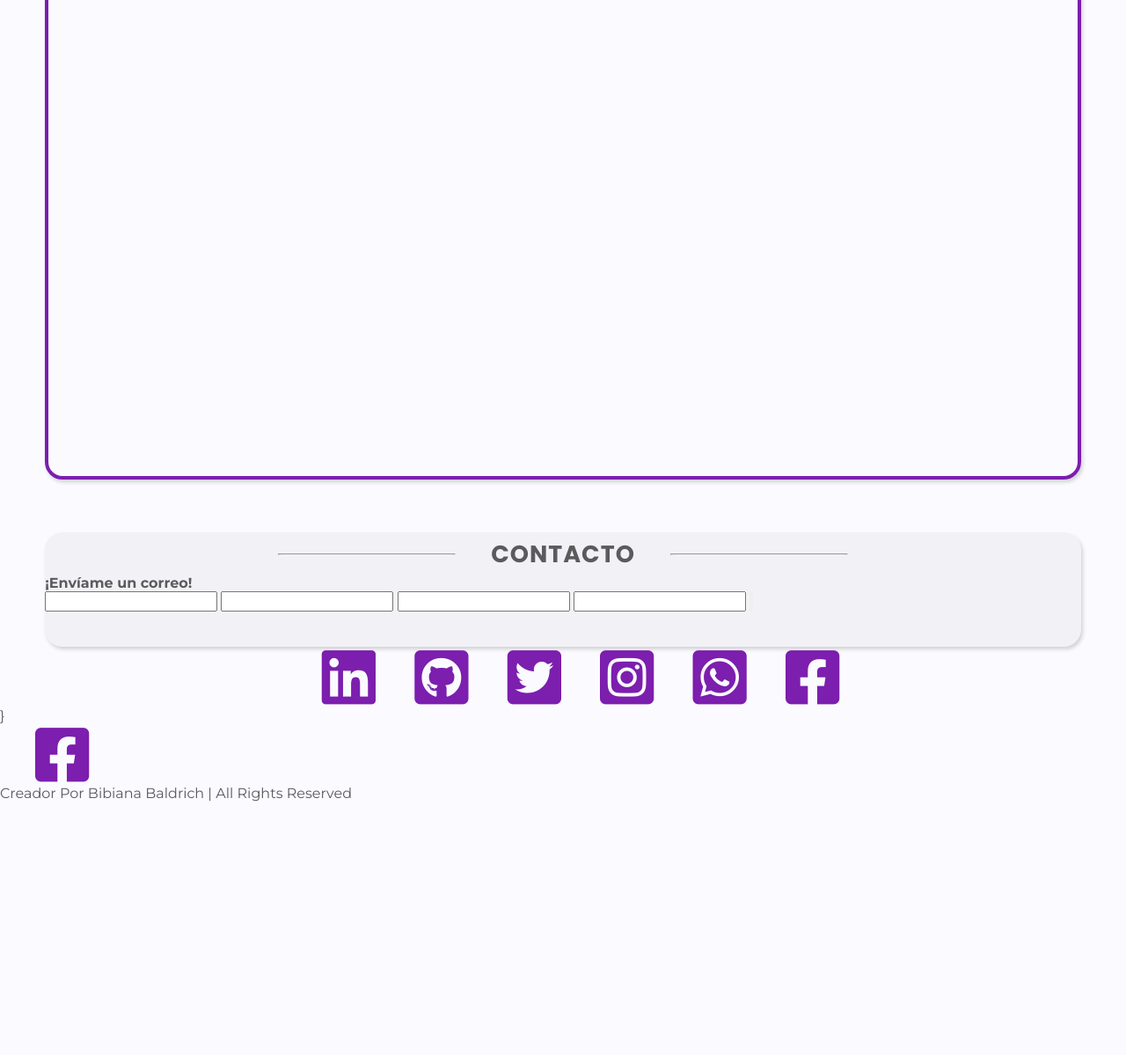
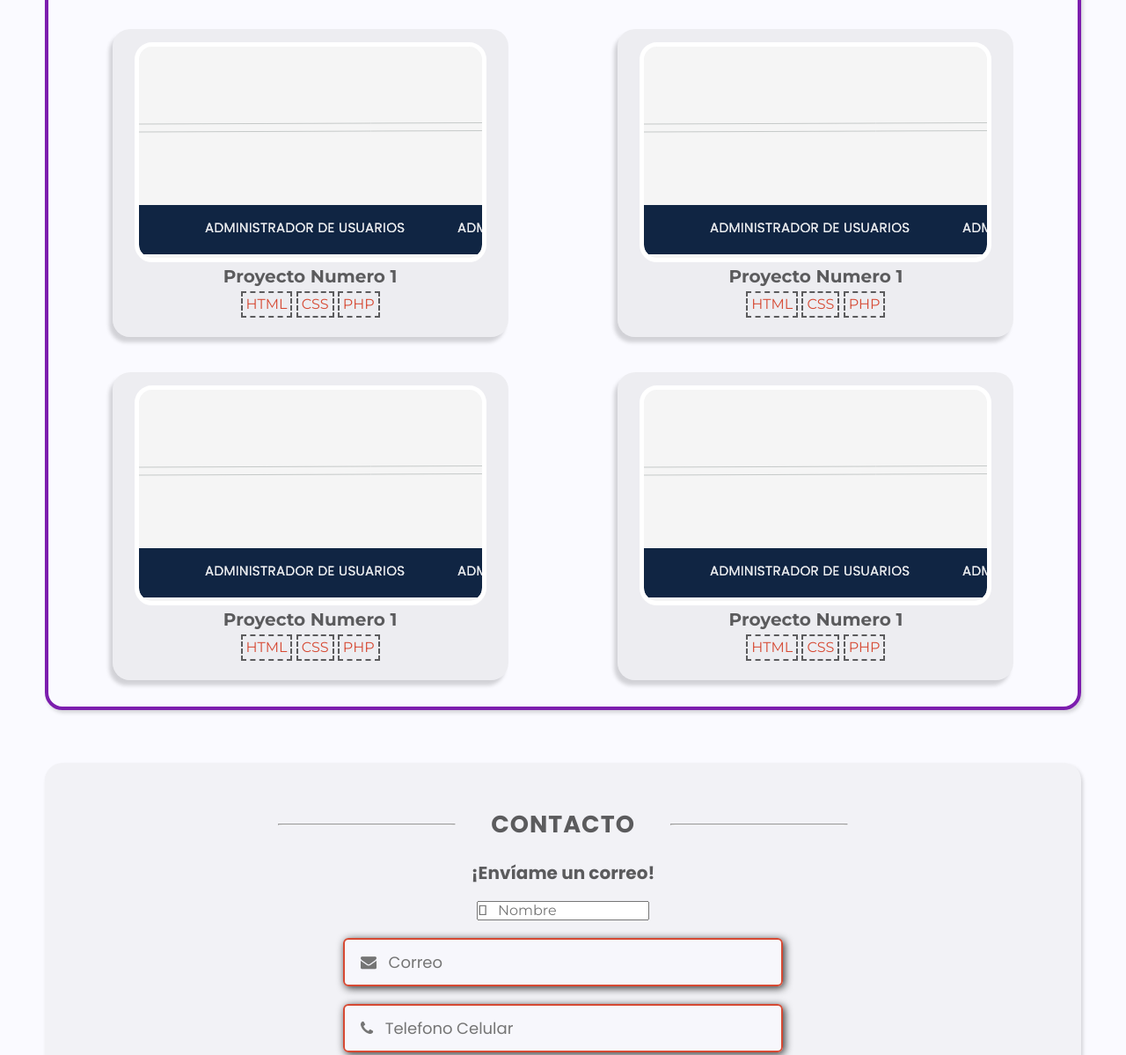
Before and after one commit to bibianabaldrich/bibianabaldrich.github.io, a plain HTML site: page index.html in a window 1280 px wide. Shown: the part 2641-3840 px from the top of the page at 88% size. Before the commit the page ends 3553 px from the top, so only its background shows below. Drawn offline with Linux system fonts and the light colour scheme.

Commit message:
diseño de proyecto y contacto

```diff
--- a/assets/css/estilos.css
+++ b/assets/css/estilos.css
@@ -384,48 +384,48 @@ hr {
     margin-top: 60px;
 }
 
-.divtecnologias-contenedor{
-    display:grid;
+.divtecnologias-contenedor {
+    display: grid;
     grid-template-columns: 1fr 1fr 1fr 1fr;
 }
 
-.divtecnologias-item{
+.divtecnologias-item {
 
     height: 80px;
     width: 230px;
     background: var(--color-textomenu) 0% 0% no-repeat padding-box;
     border-radius: 7px;
-margin-right:auto;
+    margin-right: auto;
     margin-left: auto;
     margin-top: 30px;
     /* margin-bottom: 30px; */
-display:grid;
-grid-template-columns:50px auto;
-justify-content:left;
-align-content:center;
+    display: grid;
+    grid-template-columns: 50px auto;
+    justify-content: left;
+    align-content: center;
     padding-left: 10px;
     align-items: center;
 
 }
 
-.imagen-tecnologia-item{
-    width:45px;
+.imagen-tecnologia-item {
+    width: 45px;
     height: 45px;
     margin-left: 10px;
 }
 
-.divtecnologias-item p{
+.divtecnologias-item p {
     margin-left: 15px;
-    display:inline-block;
+    display: inline-block;
     font-weight: bold;
     font-family: 'Poppins';
-    color:var(--color--texto--sol);
+    color: var(--color--texto--sol);
     font-size: 15px;
     letter-spacing: 1px;
 
 }
 
-.imagen-tecnologia-item:first-child{
+.imagen-tecnologia-item:first-child {
     background: url(https://upload.wikimedia.org/wikipedia/commons/thumb/6/61/HTML5_logo_and_wordmark.svg/1200px-HTML5_logo_and_wordmark.svg.png) no-repeat center;
     -webkit-background-size: cover;
     -moz-background-size: cover;
@@ -433,7 +433,7 @@ margin-left: 15px;
     background-size: cover;
 }
 
-.divservicios{
+.divservicios {
     width: 92%;
     height: auto;
     margin-left: auto;
@@ -445,31 +445,31 @@ margin-left: 15px;
     margin-top: 60px
 }
 
-.divservicios-contenedor{
-    display:grid;
+.divservicios-contenedor {
+    display: grid;
     grid-template-columns: 1fr 1fr 1fr;
     column-gap: 60px;
     row-gap: 40px;
     margin-top: 30px;
     margin-bottom: 30px;
-    padding-left:50px;
-    padding-right:50px;
+    padding-left: 50px;
+    padding-right: 50px;
 }
 
-.divservicios-item{
+.divservicios-item {
     border: 3px solid var(--color-primario);
     border-radius: 7px;
     background: var(--color-textomenu) 0% 0% no-repeat padding-box;
-height:300px;
+    height: 300px;
     padding-top: 20px;
     padding-bottom: 20px;
     padding-left: 30px;
     padding-right: 30px;
 }
 
-.servicio-imagen:first-child{
+.servicio-imagen:first-child {
     width: 50px;
-    height:50px;
+    height: 50px;
     margin-left: auto;
     margin-right: auto;
     background: url(https://upload.wikimedia.org/wikipedia/commons/thumb/6/61/HTML5_logo_and_wordmark.svg/1200px-HTML5_logo_and_wordmark.svg.png) no-repeat center;
@@ -480,27 +480,27 @@ padding-right: 30px;
     margin-bottom: 15px;
 }
 
-.servicio-nombre{
+.servicio-nombre {
     font-family: 'Poppins';
     font-weight: bold;
-    font-size:20px;
-    text-align:center;
+    font-size: 20px;
+    text-align: center;
     color: var(--color--texto--sol);
     margin-bottom: 10px;
 }
 
-.divservicios-item p{
+.divservicios-item p {
     font-family: 'Poppins';
     font-weight: regular;
-    font-size:15px;
-    text-align:justify;
+    font-size: 15px;
+    text-align: justify;
     color: var(--color--texto--sol);
-    line-height:1.5;
+    line-height: 1.5;
 }
 
-.divproyectos{
+.divproyectos {
     width: 92%;
-    height: 620px;
+    height: auto;
     margin-left: auto;
     margin-right: auto;
     box-shadow: 2px 3px 4px #00000029;
@@ -508,10 +508,68 @@ padding-right: 30px;
     border-radius: 20px;
     opacity: 1;
     margin-top: 60px;
+    padding-bottom: 30px;
 
 }
 
-.divcontacto{
+.contenedor-proyectos {
+    display: grid;
+    grid-template-columns: 1fr 1fr;
+    column-gap: 60px;
+    row-gap: 40px;
+    padding-left: 40px;
+    padding-right: 40px;
+    justify-content: center;
+    align-content: center;
+    align-items: center;
+    justify-items: center;
+    margin-top: 30px;
+}
+
+.divproyectos-item {
+
+    width: 450px;
+    height: 350px;
+    text-align: center;
+    background: rgba(187, 187, 190, 0.21) 0% 0% no-repeat padding-box;
+    box-shadow: -4px 6px 4px #00000029;
+    border-radius: 20px;
+}
+
+.imagen-proyecto {
+    width: 400px;
+    height: 250px;
+    margin-left: auto;
+    margin-right: auto;
+    margin-top: 15px;
+    border: 5px solid #FFFFFF;
+    border-radius: 20px;
+    background: transparent url(../images/proyecto1.png) 0% 0% no-repeat padding-box;
+}
+
+.titulo-proyecto {
+    margin-top: 5px;
+    font-family: 'Montserrat';
+    font-size: 20px;
+    color: var(--color--texto--sol);
+}
+
+.list-tec-proyecto {
+    margin-top: 5px;
+}
+
+.list-tec-proyecto p {
+    display: inline-block;
+    text-align: left;
+    text-transform: uppercase;
+    border: 1px dashed var(--color--texto--sol);
+    color: var(--color-secundario);
+    border-width: 2px;
+    padding: 4px;
+}
+
+
+.divcontacto {
     width: 92%;
     background: rgba(187, 187, 190, 0.14);
     box-shadow: 2px 3px 4px #00000029;
@@ -519,11 +577,67 @@ padding-right: 30px;
     margin-left: auto;
     margin-right: auto;
     height: auto;
+    padding-top: 20px;
+
     padding-bottom: 40px;
     margin-top: 60px;
+    text-align: center;
 }
 
-.fab{
+.divcontacto h4 {
+    color: var(--color--texto--sol);
+    font-family: 'Poppins';
+    font-size: 20px;
+    margin-top: 20px;
+    margin-bottom: 20px;
+}
+
+.contacto-form {
+    width: 500px;
+    height: 55px;
+    display: block;
+    margin-right: auto;
+    margin-left: auto;
+    background: rgba(250, 250, 255, 0.7) 0% 0% no-repeat padding-box;
+    box-shadow: 2px 2px 10px #000000CF;
+    border: 2px solid var(--color-secundario);
+    border-radius: 6px;
+    margin-top: 20px;
+    font-family: FontAwesome, 'Poppins';
+    font-style: normal;
+    font-weight: normal;
+    font-size: 18px;
+    text-decoration: inherit;
+    padding-left: 18px;
+}
+
+.input-mensaje {
+    height: 180px !important;
+    text-align: left !important;
+    vertical-align: text-top !important;
+}
+
+.btn-submit {
+    background-color: var(--color-primario);
+    width: 15vw;
+    height: 50px;
+    border-radius: 8px;
+    -webkit-box-shadow: 12px 12px 59px -32px rgba(245, 245, 245, 1);
+    -moz-box-shadow: 12px 12px 59px -32px rgba(245, 245, 245, 1);
+    box-shadow: 12px 12px 59px -32px rgba(245, 245, 245, 1);
+    box-shadow: 0 0 6px var(--color-textomenu);
+    font-size: 1.1vw;
+    text-decoration: none;
+    font-family: "Montserrat SemiBold";
+    color: var(--color-textomenu);
+    margin-right: auto;
+    margin-left: auto;
+
+
+    margin-top: 20px;
+}
+
+.fab {
 
     color: var(--color-primario);
     font-size: 70px;
@@ -531,7 +645,28 @@ padding-right: 30px;
     /* margin-right: 40px; */
 }
 
-.divredessociales{
-    margin:0px auto;
-    text-align:center;
+.divredessociales {
+    margin: 0px auto;
+    text-align: center;
+    margin-top: 60px;
+    margin-bottom: 60px;
 }
+
+.divpiedepagina {
+    width: 100%;
+    height: 150px;
+    background-color: var(--color-primario);
+    text-align: center;
+    padding-top: 30px;
+}
+
+.fa-arrow-alt-circle-up {
+    color: var(--color-textomenu);
+    font-size: 70px;
+    margin-bottom: 10px;
+}
+
+.divpiedepagina p {
+    color: var(--color-textomenu);
+    margin-bottom: 40px;
+}
--- a/index.html
+++ b/index.html
@@ -16,6 +16,7 @@
 
     <link rel="stylesheet" href="https://use.fontawesome.com/releases/v5.15.4/css/all.css">
     <link rel="stylesheet" href="https://use.fontawesome.com/releases/v5.15.4/css/v4-shims.css">
+    <link href="//netdna.bootstrapcdn.com/font-awesome/4.1.0/css/font-awesome.min.css" rel="stylesheet">
     <!-- scripts -->
     <script src="js/scripts.js"></script>
 </head>
@@ -261,15 +262,44 @@
                     <hr size=2>
                 </div>
             </div>
-
-            <div class="divproyectos-item"></div>
-            <div class="divproyectos-item"></div>
-            <div class="divproyectos-item"></div>
-            <div class="divproyectos-item"></div>
-            <div class="divproyectos-item"></div>
-            <div class="divproyectos-item"></div>
-            <div class="divproyectos-item"></div>
-            <div class="divproyectos-item"></div>
+            <div class="contenedor-proyectos">
+                <div class="divproyectos-item">
+                    <div class="imagen-proyecto"></div>
+                    <h3 class="titulo-proyecto">Proyecto Numero 1</h3>
+                    <div class="list-tec-proyecto">
+                        <p>HTML</p>
+                        <p>CSS</p>
+                        <p>PHP</p>
+                    </div>
+                </div>
+                <div class="divproyectos-item">
+                    <div class="imagen-proyecto"></div>
+                    <h3 class="titulo-proyecto">Proyecto Numero 1</h3>
+                    <div class="list-tec-proyecto">
+                        <p>HTML</p>
+                        <p>CSS</p>
+                        <p>PHP</p>
+                    </div>
+                </div>
+                <div class="divproyectos-item">
+                    <div class="imagen-proyecto"></div>
+                    <h3 class="titulo-proyecto">Proyecto Numero 1</h3>
+                    <div class="list-tec-proyecto">
+                        <p>HTML</p>
+                        <p>CSS</p>
+                        <p>PHP</p>
+                    </div>
+                </div>
+                <div class="divproyectos-item">
+                    <div class="imagen-proyecto"></div>
+                    <h3 class="titulo-proyecto">Proyecto Numero 1</h3>
+                    <div class="list-tec-proyecto">
+                        <p>HTML</p>
+                        <p>CSS</p>
+                        <p>PHP</p>
+                    </div>
+                </div>
+            </div>
         </section>
 
         <section class="divcontacto" id="divcontacto">
@@ -288,11 +318,12 @@
 
             <h4>¡Envíame un correo!</h4>
             <form action="">
-                <input type="text" name="" id="">
-                <input type="email" name="" id="">
-                <input type="number" name="" id="">
-                <input type="text" name="" id="">
-                <input type="submit" value="">
+                <input class="empty" type="text" name="nombre" id="" placeholder="&#xf007;   Nombre">
+
+                <input class="contacto-form" type="email" name="correo" id="" placeholder="&#xf0e0;   Correo">
+                <input class="contacto-form"type="number" name="numero" id="" placeholder="&#xf095;   Telefono Celular">
+                <input class="input-mensaje contacto-form" type="text" name="mensaje" id="" placeholder="&#xf075;   Mensaje">
+                <input class="btn-submit" type="submit" value="">
             </form>
         </section>
 
@@ -308,7 +339,7 @@
     <!-- footer -->
     <footer>
         <div class="divpiedepagina">
-            <i class="fab fa-facebook-square"></i>
+            <i class="fas fa-arrow-alt-circle-up"></i>
             <p>Creador Por Bibiana Baldrich | All Rights Reserved</p>
         </div>
     </footer>
```
Also changed, not shown: assets/images/proyecto1.png (added). Lines whose indentation alone changed are shown as unchanged.
